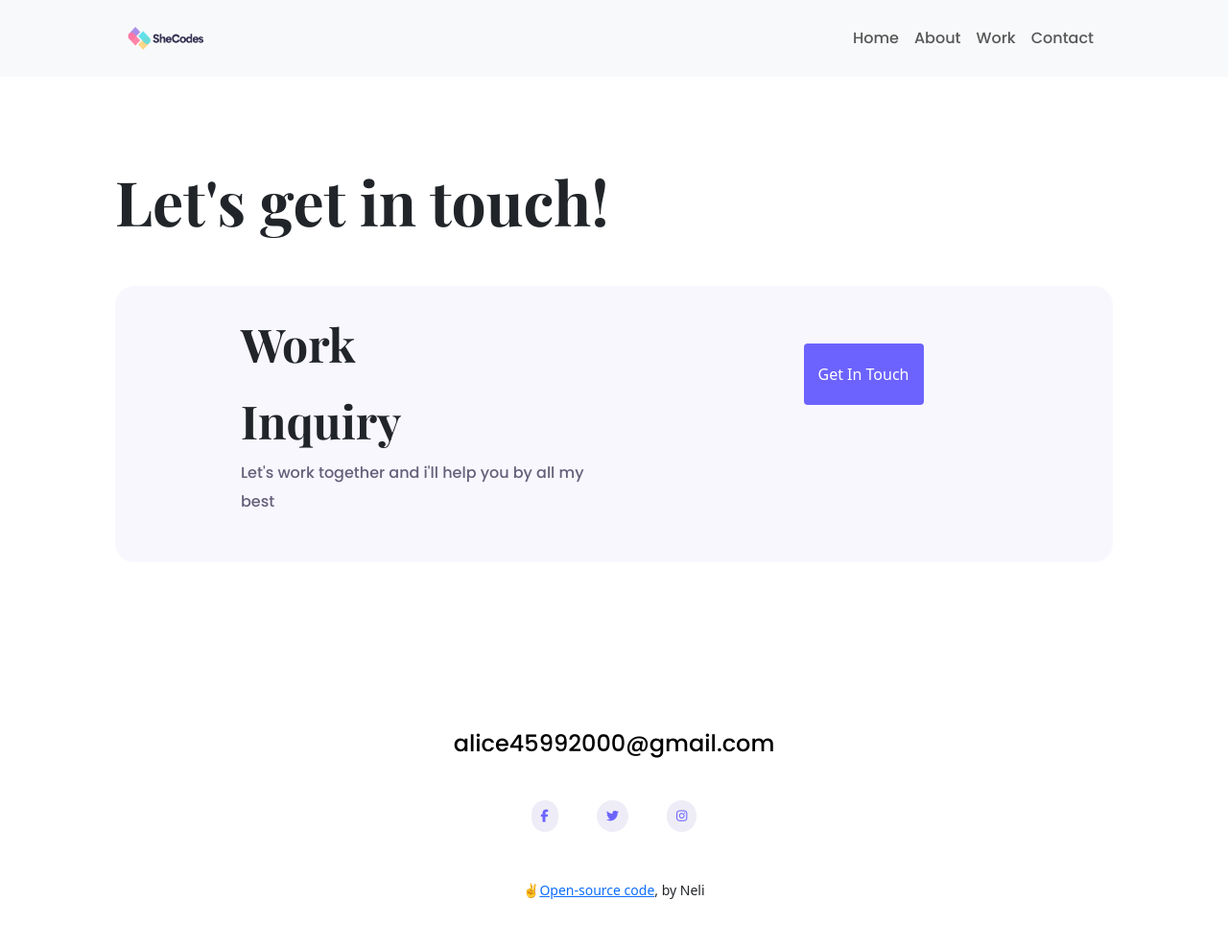
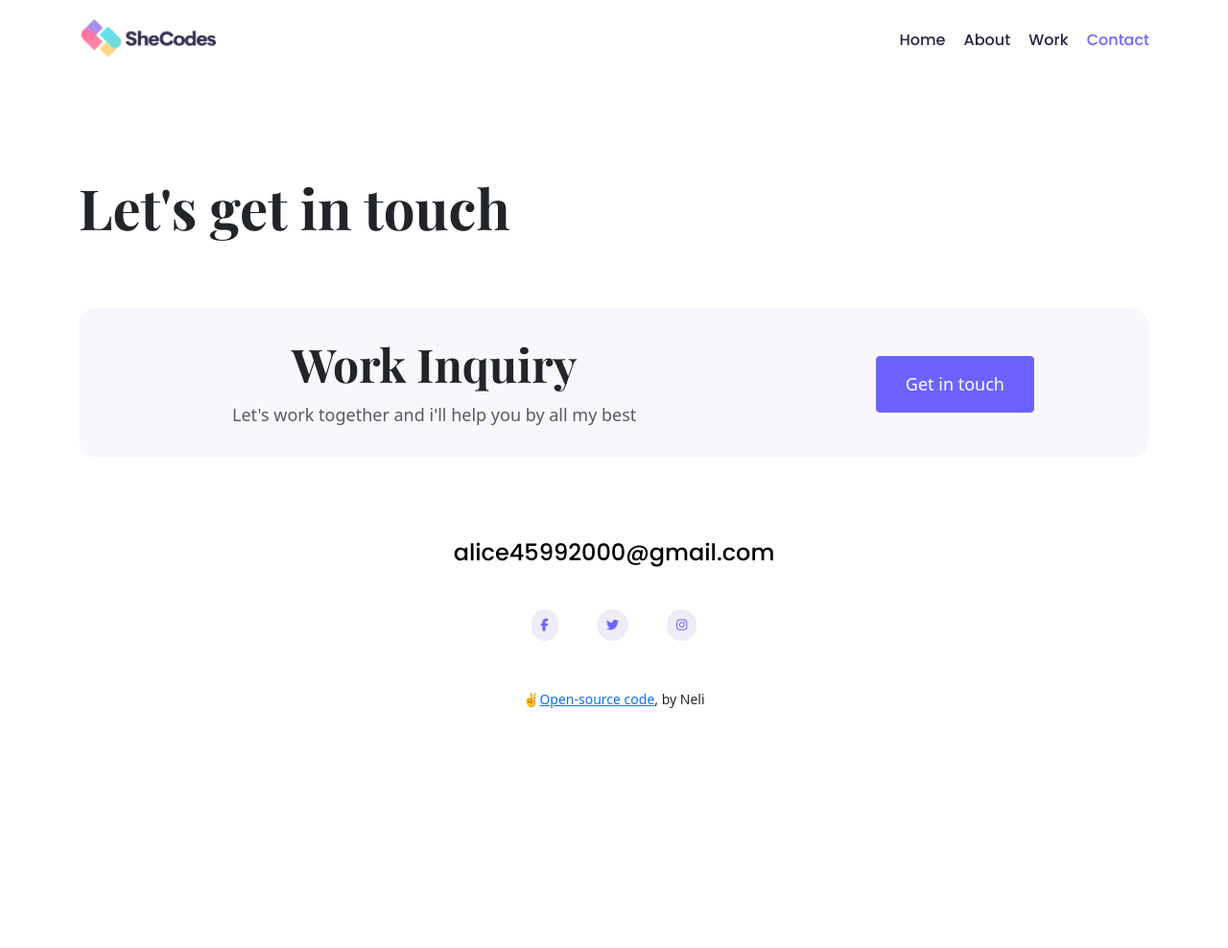
Before and after one commit to alice4599/My-Portfolio, a plain HTML site: page contact.html in a window 1280 px wide. Shown: the whole page at 96% size. After the commit the page ends 800 px from the top, so only its background shows below. Drawn offline with nearby package versions, Linux system fonts and the light colour scheme; a web font is replaced by a local one.

Commit message:
updated navbar and footer

```diff
--- a/contact.html
+++ b/contact.html
@@ -36,82 +36,55 @@
     <link rel="stylesheet" href="src/style.css" />
   </head>
   <body>
-    <nav class="navbar navbar-expand-lg navbar-light bg-light">
-      <div class="container-fluid">
-        <img src="image/logo.png" alt="" width="80" height="24" />
-
-        <button
-          class="navbar-toggler"
-          type="button"
-          data-bs-toggle="collapse"
-          data-bs-target="#navbarNav"
-          aria-controls="navbarNav"
-          aria-expanded="false"
-          aria-label="Toggle navigation"
-        >
-          <span class="navbar-toggler-icon"></span>
-        </button>
-        <div class="collapse navbar-collapse" id="navbarNav">
-          <ul class="navbar-nav ms-auto">
-            <li class="nav-item">
-              <a
-                class="nav-link"
-                aria-current="page"
-                href="index.html"
-                title="Homepage"
-                >Home</a
-              >
+    <div class="container">
+      <nav class="d-flex justify-content-between">
+        <a href="/">
+          <img src="image/logo.png" class="logo d-none d-md-block" alt="" />
+          <img
+            src="image/logoSmall.jpg"
+            class="logo d-block d-md-none"
+            alt=""
+          />
+        </a>
+        <ul>
+          <li>
+            <a href="index.html" title="Homepage">Home</a>
           </li>
-            <li class="nav-item">
-              <a class="nav-link" href="about.html" title="About me">About</a>
+          <li>
+            <a href="about.html" title="About me">About</a>
           </li>
-            <li class="nav-item">
-              <a class="nav-link" href="work.html" title="Project of Neli"
-                >Work</a
-              >
+          <li>
+            <a href="work.html" title="Project of Neli">Work</a>
           </li>
-            <li class="nav-item active">
-              <a
-                class="nav-link"
-                href="contact.html"
-                tabindex="-1"
-                aria-disabled="true"
-                title="Contact Neli"
-                >Contact</a
-              >
+          <li class="active">
+            <a href="contact.html" title="Contact Neli">Contact</a>
           </li>
         </ul>
+      </nav>
     </div>
-      </div>
-    </nav>
-    <div class="allPages container">
-      <div class="allPagesContent">
-        <h1 class="mb-5">Let's get in touch!</h1>
-        <div class="myBottom d-none d-lg-block">
+
     <div class="container">
-            <div class="row">
-              <div class="col-6">
-                <h1>Work Inquiry</h1>
-                <p class="mb-5">
+      <h1 class="contactButton">Let's get in touch</h1>
+      <footer>
+        <div class="myBottom d-flex justify-content-between d-none d-md-flex">
+          <div>
+            <h4>Work Inquiry</h4>
+            <p class="text-muted">
               Let's work together and i'll help you by all my best
             </p>
           </div>
-              <div class="col-6">
-                <div class="bottomLink">
-                  <a href="mailto:alice45992000@gmail.com" class="contact-link"
+          <div>
+            <a
+              href="mailto:alice45992000@gmail.com"
+              class="btn btn-info"
+              title="Get in touch"
               >Get in touch</a
             >
-                </div>
-              </div>
-            </div>
-          </div>
-        </div>
           </div>
         </div>
         <a href="mailto:alice45992000@gmail.com" class="emailLink"
           >alice45992000@gmail.com</a
         >
-    <footer>
         <div class="socialLinks">
           <a
             href="https://www.facebook.com"
@@ -133,6 +106,7 @@
           ></a>
         </div>
       </footer>
+    </div>
     <small>
       ✌️
       <a href="https://github.com/alice4599/My-Portfolio.git" target="_blank">
--- a/src/style.css
+++ b/src/style.css
@@ -23,6 +23,11 @@ h2 {
     font-size: 64px;
 }
 
+h4 {
+    font-size: 48px;
+    font-family: var(--heading-font-family);
+}
+
 p {
     font-size: 16px;
     font-weight: normal;
@@ -44,7 +49,7 @@ small {
 .myTitle {
     background: var(--secondary-color);
     text-align: center;
-    padding: 80px 20px;
+    padding: 120px 20px;
 }
 
 .myTitle h2 {
@@ -67,11 +72,11 @@ small {
     line-height: 24px;
 }
 
-.navbar {
-    padding: 20px 120px;
+.contactButton {
+    font-size: 58px;
+    margin-top: 70px;
+    margin-bottom: 40px;
 }
-
-
 
 .btn-info {
     background: var(--branding-color);
@@ -88,8 +93,6 @@ small {
 
 }
 
-
-
 .btn-branding-outline {
     color: var(--branding-color);
     border: 1px solid var(--branding-color);
@@ -99,17 +102,42 @@ small {
     padding: 15px 30px;
 }
 
-.descriptionYogurt {
+.descriptionAll {
     padding: 120px 60px;
 }
 
-ul {
-    float: right;
-
+.logo {
+    max-height: 40px;
 }
 
-.nav-item {
+nav {
+    padding: 20px 0;
+}
+
+nav ul {
+    margin: 0;
+    padding: 0;
+}
+
+nav li {
+    display: inline;
+    list-style: none;
+    line-height: 42px;
+    margin-left: 15px;
+}
+
+
+
+nav a {
     font-family: var(--default-font-family);
+    text-decoration: none;
+    color: #272142;
+    transition: all 150ms ease-in-out;
+}
+
+nav a:hover,
+nav li.active a {
+    color: #6C63FF;
 }
 
 .emailLink {
@@ -159,34 +187,18 @@ ul {
 .myBottom {
     background-color: #F9F7FE;
     border-radius: 20px;
-}
+    padding: 30px 120px;
 
-.myBottom h1 {
-    font-size: 48px;
-    padding: 0 119px;
 }
 
 .myBottom p {
     font-size: 18px;
-    padding: 0 0 0 119px;
+    margin: 0px 40px;
+
 }
 
-
-
-.bottomLink {
-    display: flex;
-    margin-top: 40px;
-    justify-content: center;
-}
-
-.bottomLink a {
-    background: var(--branding-color);
-    margin: 20px;
-    border-radius: 4px;
-    color: white;
-    padding: 20px 15px;
-    text-decoration: none;
-    text-transform: capitalize;
+.myBottom a {
+    margin-top: 20px;
 }
 
 .btn-light:hover {
@@ -249,27 +261,25 @@ ul {
 }
 
 
-@media (max-width: 960px) {
-    .descriptionYogurt {
+@media (max-width: 900px) {
+    .descriptionAll {
         padding: 0;
         text-align: center;
     }
 
-
+    .myTitle {
+        padding: 60px 20px;
+    }
 
     .myTitle p {
         font-size: 18px;
+        padding: 60px 20px;
+        margin: 0;
     }
 
     .allPages {
         text-align: center;
         padding: 0;
-    }
-
-
-    .navbar {
-        padding: 0;
-        overflow-x: hidden;
     }
 
     h1 {
```
Also changed, not shown: about.html (+20 -42 lines), index.html (+110 -81 lines), work.html (+20 -42 lines), image/logoSmall.jpg (added). Lines whose indentation alone changed are shown as unchanged.
